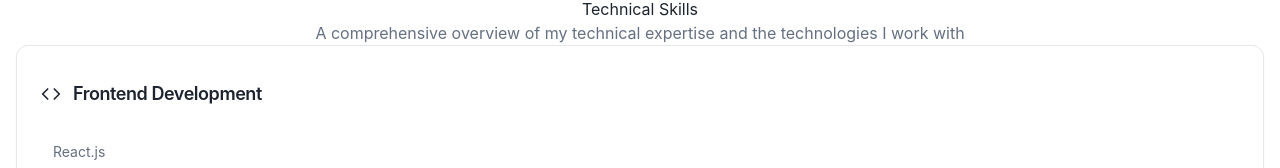
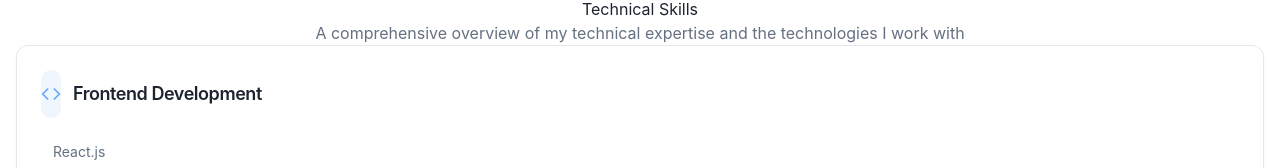
Before and after one commit to Harsha-T-G/harsha-t-g-portfolio, a React (Vite) app: page / in a window 1280 px wide. Shown: the part 1685-1853 px from the top of the page. Built offline with nearby package versions, Linux system fonts and the light colour scheme.

Commit message:
Revert styles to TypeScript version

```diff
--- a/src/components/Contact.jsx
+++ b/src/components/Contact.jsx
@@ -69,35 +69,35 @@ const Contact = () => {
       label: 'Email',
       value: 'harshatg2004@gmail.com',
       link: 'mailto:harshatg2004@gmail.com',
-      color: 'bg-red-50 text-red-600'
+      color: 'bg-primary/10 text-primary'
     },
     {
       icon: Phone,
       label: 'Phone',
       value: '+91 9113950727',
       link: 'tel:+919113950727',
-      color: 'bg-green-50 text-green-600'
+      color: 'bg-hero-accent/10 text-hero-accent'
     },
     {
       icon: Linkedin,
       label: 'LinkedIn',
       value: 'harsha-t-g-07117525b',
       link: 'https://linkedin.com/in/harsha-t-g-07117525b',
-      color: 'bg-blue-50 text-blue-600'
+      color: 'bg-accent/10 text-accent'
     },
     {
       icon: Github,
       label: 'GitHub',
       value: 'Harsha-T-G',
       link: 'https://github.com/Harsha-T-G',
-      color: 'bg-gray-50 text-gray-700'
+      color: 'bg-secondary text-secondary-foreground'
     },
     {
       icon: Code,
       label: 'LeetCode',
       value: 'harsha__01',
       link: 'https://leetcode.com/u/harsha__01/',
-      color: 'bg-orange-50 text-orange-600'
+      color: 'bg-muted text-muted-foreground'
     }
   ];
 
--- a/src/components/Portfolio.jsx
+++ b/src/components/Portfolio.jsx
@@ -18,7 +18,7 @@ const Portfolio = () => {
       ],
       github: 'https://github.com/Harsha-T-G/web-chat',
       demo: 'https://web-chat-1-g3na.onrender.com/',
-      color: 'bg-blue-50 text-blue-600'
+      color: 'bg-primary/10 text-primary'
     },
     {
       title: 'WorldWise (Track Your Adventures)',
@@ -34,7 +34,7 @@ const Portfolio = () => {
       ],
       github: 'https://github.com/Harsha-T-G/World-wise-React',
       demo: '#',
-      color: 'bg-green-50 text-green-600'
+      color: 'bg-hero-accent/10 text-hero-accent'
     }
   ];
 
--- a/src/components/Services.jsx
+++ b/src/components/Services.jsx
@@ -14,7 +14,7 @@ const Services = () => {
         'State Management',
         'Performance Optimization'
       ],
-      color: 'bg-blue-50 text-blue-600'
+      color: 'bg-primary/10 text-primary'
     },
     {
       icon: Server,
@@ -27,7 +27,7 @@ const Services = () => {
         'Server-Side Logic',
         'Third-Party API Integration'
       ],
-      color: 'bg-green-50 text-green-600'
+      color: 'bg-hero-accent/10 text-hero-accent'
     },
     {
       icon: Globe,
@@ -40,7 +40,7 @@ const Services = () => {
         'Real-Time Features',
         'Deployment & Hosting'
       ],
-      color: 'bg-purple-50 text-purple-600'
+      color: 'bg-accent/10 text-accent'
     },
     {
       icon: Zap,
@@ -53,7 +53,7 @@ const Services = () => {
         'Cloud Services Integration',
         'Custom API Development'
       ],
-      color: 'bg-orange-50 text-orange-600'
+      color: 'bg-secondary text-secondary-foreground'
     }
   ];
 
--- a/src/components/Skills.jsx
+++ b/src/components/Skills.jsx
@@ -7,37 +7,37 @@ const Skills = () => {
       icon: Code,
       title: 'Frontend Development',
       skills: ['React.js', 'JavaScript (ES6+)', 'HTML5 & CSS3', 'Tailwind CSS', 'Responsive Design', 'React Router'],
-      color: 'bg-blue-50 text-blue-600'
+      color: 'bg-primary/10 text-primary'
     },
     {
       icon: Server,
       title: 'Backend Development',
       skills: ['Node.js', 'Express.js', 'RESTful APIs', 'Authentication (JWT)', 'Socket.io', 'Server-side Rendering'],
-      color: 'bg-green-50 text-green-600'
+      color: 'bg-hero-accent/10 text-hero-accent'
     },
     {
       icon: Database,
       title: 'Database & Cloud',
       skills: ['MongoDB', 'MySQL', 'Database Design', 'Cloudinary', 'API Integration', 'Data Modeling'],
-      color: 'bg-purple-50 text-purple-600'
+      color: 'bg-accent/10 text-accent'
     },
     {
       icon: Globe,
       title: 'Web Technologies',
       skills: ['HTTP/HTTPS', 'Web Security', 'Performance Optimization', 'SEO Basics', 'Progressive Web Apps', 'Version Control (Git)'],
-      color: 'bg-orange-50 text-orange-600'
+      color: 'bg-secondary text-secondary-foreground'
     },
     {
       icon: Smartphone,
       title: 'Programming Languages',
       skills: ['Java', 'JavaScript', 'Python', 'C Programming', 'Object-Oriented Programming', 'Functional Programming'],
-      color: 'bg-red-50 text-red-600'
+      color: 'bg-primary/20 text-primary'
     },
     {
       icon: Cpu,
       title: 'Tools & Technologies',
       skills: ['VS Code', 'Git & GitHub', 'npm/yarn', 'Postman', 'Chrome DevTools', 'Responsive Testing'],
-      color: 'bg-teal-50 text-teal-600'
+      color: 'bg-muted text-muted-foreground'
     }
   ];
 
```
